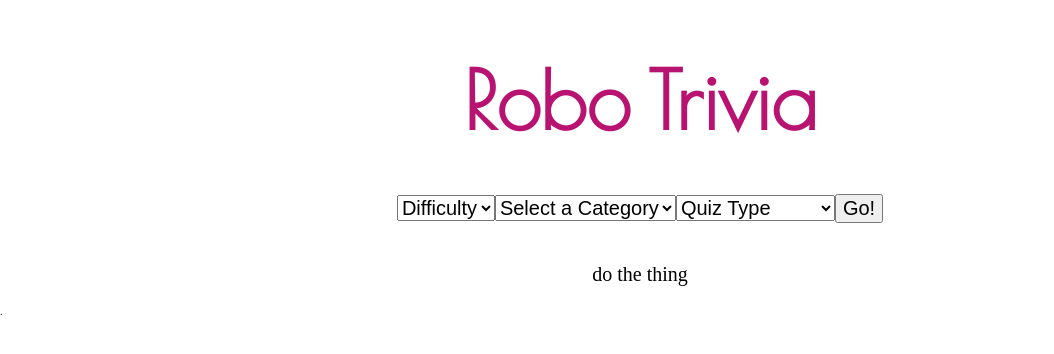
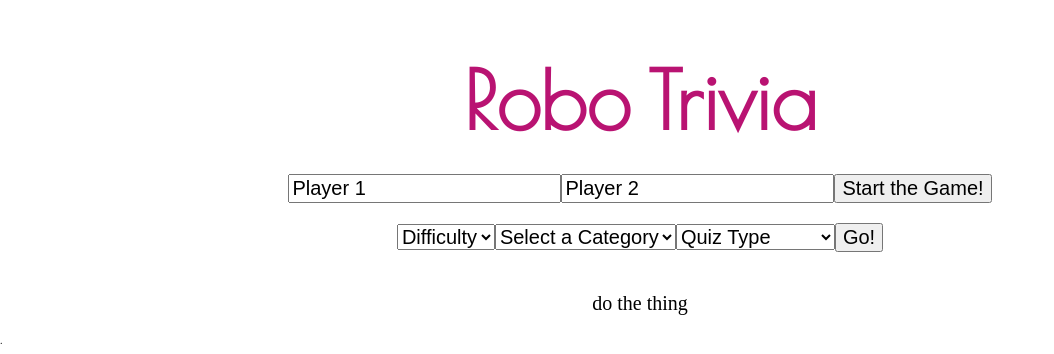
Before and after one commit to robo-trivia-group/project-4-react, a React (Create React App) app: page / in a window 1280 px wide. Shown: the top 354 px of the page, without its empty margins (0-1054 px from the left). Built offline with nearby package versions, Linux system fonts and the light colour scheme; no server answers.

Commit message:
Firebase trial

```diff
--- a/src/App.jsx
+++ b/src/App.jsx
@@ -35,6 +35,7 @@ import './styles/styles.scss';
 import axios from 'axios';
 import { useState, useEffect } from 'react';
 import FormComponent from './FormComponent.jsx';
+import UserComponent from './UserComponent';
 import QuestionComponent from './QuestionComponent';
 import HeaderComponent from './HeaderComponent';
 
@@ -42,11 +43,27 @@ function App() {
   const [allCategory, setAllCategory] = useState([]);
   const [difficulty, setDifficulty] = useState('');
   const [categoryChoice, setCategoryChoice] = useState('');
-
   const [type, setType] = useState('');
   const [allQuestions, setAllQuestions] = useState([]);
   const [goButton, setGoButton] = useState(false);
   const [questionIndex, setquestionIndex] = useState(0);
+  // const [ userInput, setUserInput] = useState('');
+
+  // Firebase Code
+  // useEffect(() => {
+  //   const dbRef = firebase.database().ref();
+  //   dbRef.on('value', (data) => {
+  //     const userData = data.val();
+  //     const users = [];
+  //     for (let userKey in userData){
+  //       users.push({
+  //         uniqueKey: userKey,
+  //         user: userData[userKey]
+  //       });
+  //     }
+  //     setUserInput(users);
+  //   })
+  // }, []);
 
   //todo: axios call to get a full list of Categories
   useEffect(() => {
@@ -124,6 +141,7 @@ function App() {
       <HeaderComponent />
       <div className="wrapper">
         <div className="mainContainer">
+          <UserComponent />
           <FormComponent
             handleDifficultyChange={handleDifficultyChange}
             categoryList={allCategory}
--- /dev/null
+++ b/src/UserComponent.jsx
@@ -0,0 +1,42 @@
+import React from 'react';
+import firebase from './firebase';
+import { useState } from 'react';
+
+const db = firebase.database();
+
+export default function UserComponent() {
+  const [player1, setPlayer1] = useState("Player 1");
+  const [player2, setPlayer2] = useState("Player 2");
+
+  return (
+    <div>
+      <form onSubmit={e => {
+        e.preventDefault();
+        const quizRef = db.ref('quiz');
+        const newQuizRef = quizRef.push();
+        newQuizRef.set({
+          player1,
+          player2,
+          turn: "player1",
+          first: "player1"
+        })
+      }}>
+      <label htmlFor="userInput"></label>
+      <input
+      type="text"
+      value={player1}
+      onChange={(e) => setPlayer1(e.target.value)}
+      id="userInput"
+      />
+      <input
+      type="text"
+      value={player2}
+      onChange={(e) => setPlayer2(e.target.value)}
+      id="userInput"
+      />
+      <button type='submit'>Start the Game!</button>
+
+      </form>
+    </div>
+  )
+}
```
